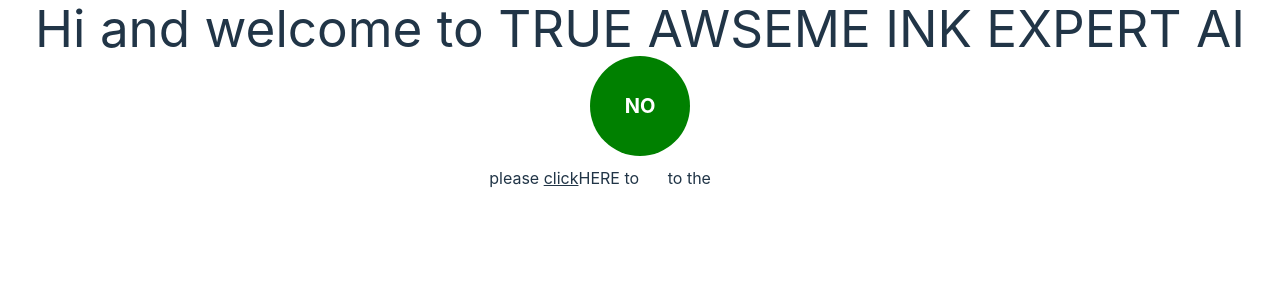
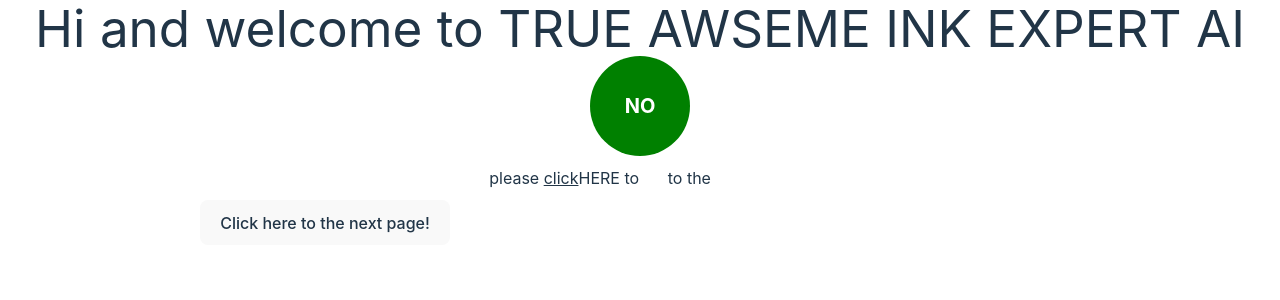
Before and after one commit to rafilo/Inkredible_AI, a React (Vite) app: page / in a window 1280 px wide. Shown: the top 300 px of the page. Built offline with nearby package versions, Linux system fonts and the light colour scheme.

Commit message:
moving button

```diff
--- /dev/null
+++ b/src/MovingButton.jsx
@@ -0,0 +1,69 @@
+import React, { useState, useRef, useEffect } from 'react';
+
+import { useNavigate } from "react-router-dom";
+
+const MovingButton = () => {
+  const [position, setPosition] = useState({ top: 200, left: 200 });
+  const [isMoved, setIsMoved] = useState(false);
+  const buttonRef = useRef(null);
+
+  const limitDistance = 50; // set up the limit move distance close the button
+
+  const handleMouseMove = (e) => {
+    const { clientX, clientY } = e;
+    const button = buttonRef.current;
+
+    if (button) {
+      const rect = button.getBoundingClientRect();
+
+      // Calculate the distance to the button's edges
+      const distanceToTop = Math.abs(clientY - rect.top);
+      const distanceToBottom = Math.abs(clientY - rect.bottom);
+      const distanceToLeft = Math.abs(clientX - rect.left);
+      const distanceToRight = Math.abs(clientX - rect.right);
+      const minDistance = Math.min(distanceToTop, distanceToBottom, distanceToLeft, distanceToRight);
+
+      // Move the button when the mouse is close to the button
+      if (minDistance < limitDistance) {
+        // Make sure the new position is within the window
+        const newTop = Math.max(0, Math.min(window.innerHeight - rect.height, Math.random() * (window.innerHeight - rect.height)));
+        const newLeft = Math.max(0, Math.min(window.innerWidth - rect.width, Math.random() * (window.innerWidth - rect.width)));
+
+        setPosition({ top: newTop, left: newLeft });
+        setIsMoved(true);
+      } else {
+        setIsMoved(false);
+      }
+    }
+  };
+
+  useEffect(() => {
+    window.addEventListener('mousemove', handleMouseMove);
+    return () => {
+      window.removeEventListener('mousemove', handleMouseMove);
+    };
+  }, []);
+
+  const navigate = useNavigate()
+
+  const handleClick = () => {
+    window.location.href = './CatchLogin/index.html';
+  };
+
+  return (
+    <button
+      ref={buttonRef}
+      onClick={handleClick}
+      style={{
+        position: 'absolute',
+        top: position.top,
+        left: position.left,
+        transition: isMoved ? 'top 0.2s, left 0.2s' : 'none', // button moving speed
+      }}
+    >
+       Click here to the next page!
+    </button>
+  );
+};
+
+export default MovingButton;
--- a/src/home.jsx
+++ b/src/home.jsx
@@ -1,4 +1,5 @@
 import { useNavigate } from "react-router-dom";
+import MovingButton from "./MovingButton";
 export default function Home() {
   const navigate = useNavigate()
   const buttonStyle = {
@@ -30,6 +31,7 @@ export default function Home() {
         </a>
         <span>to the </span>
         <span style={{ color: "white" }}>next page</span>
+        <MovingButton />
       </div>
     </div>
   );
```
Also changed, not shown: 1 other file (tests, documents, lock files or other folders).
